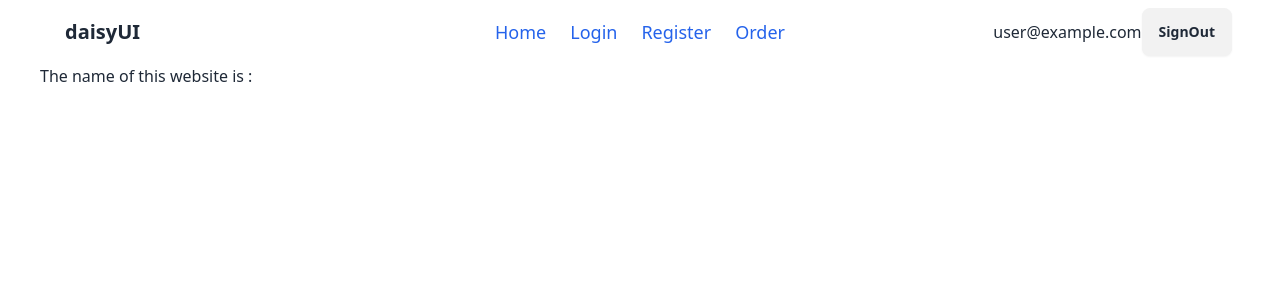
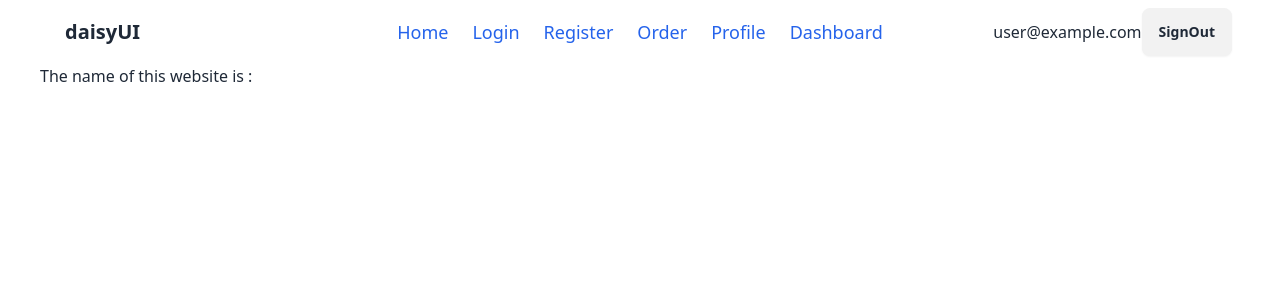
Before and after one commit to DasPriYam714/Firebase_authentication, a React (Vite) app: page / in a window 1280 px wide. Shown: the top 300 px of the page. Built offline with nearby package versions, Linux system fonts and the light colour scheme; no server answers; sample sign-in values are in the browser's storage.

Commit message:
add private route

```diff
--- a/src/AuthProvider.jsx
+++ b/src/AuthProvider.jsx
@@ -1,6 +1,7 @@
 import { createUserWithEmailAndPassword, onAuthStateChanged, signInWithEmailAndPassword, signOut } from 'firebase/auth';
 import React, { createContext, useEffect, useState } from 'react';
 import auth from './firebase/firebase.init';
+import PropTypes from 'prop-types';
 
 
 export const AuthContext = createContext(null);
@@ -66,6 +67,10 @@ const AuthProvider = ({children}) => {
 
 export default AuthProvider;
 
+AuthProvider.propTypes={
+    children: PropTypes.node
+}
+
 
 
 
--- /dev/null
+++ b/src/components/Dashboard.jsx
@@ -0,0 +1,12 @@
+import React from 'react'
+
+const Dashboard = () => {
+  return (
+    <div>
+        <h1>Welcome to your Dashboard.</h1>
+
+    </div>
+  )
+}
+
+export default Dashboard
--- a/src/components/Navbar.jsx
+++ b/src/components/Navbar.jsx
@@ -21,6 +21,13 @@ const Navbar = () => {
       <p className="px-3 text-lg text-blue-600">
         <NavLink to={"/order"}>Order</NavLink>
       </p>
+      {
+        user &&
+        <>
+        <NavLink className="px-3 text-lg text-blue-600" to={"/profile"}>Profile</NavLink>
+        <NavLink className="px-3 text-lg text-blue-600" to={"/dashboard"}>Dashboard</NavLink>
+        </>
+      }
     </>
   );
   return (
--- /dev/null
+++ b/src/components/Profile.jsx
@@ -0,0 +1,11 @@
+import React from 'react'
+
+const Profile = () => {
+  return (
+    <div>
+      <h1>Welcome to your profile.</h1>
+    </div>
+  )
+}
+
+export default Profile
--- a/src/routes/PrivateRoutes.jsx
+++ b/src/routes/PrivateRoutes.jsx
@@ -1,6 +1,7 @@
 import React, { useContext } from 'react'
 import { AuthContext } from '../AuthProvider'
 import { Navigate } from 'react-router-dom';
+import PropTypes from 'prop-types';
 
 const PrivateRoutes = ({children}) => {
     const{user, loading}=useContext(AuthContext)
@@ -15,3 +16,6 @@ const PrivateRoutes = ({children}) => {
 }
 
 export default PrivateRoutes
+PrivateRoutes.propTypes={
+    children: PropTypes.node
+}
```
